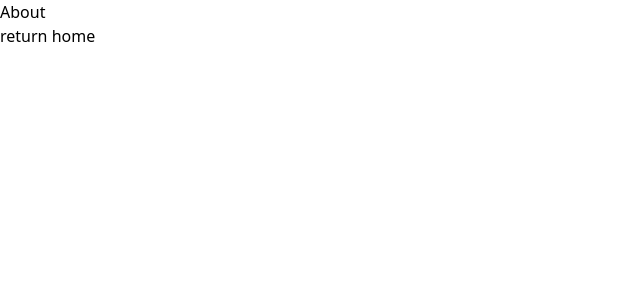
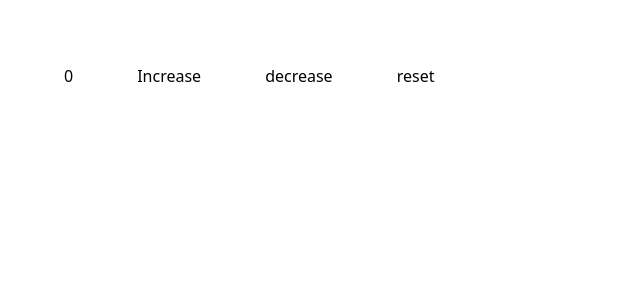
Before and after one commit to Code-Coterie-Team/toturial-react, a React (Vite) app: page /about in a window 1280 px wide. Shown: the top 300 px of the page, without its empty margins (0-640 px from the left). Built offline with nearby package versions, Linux system fonts and the light colour scheme.

Commit message:
useReducer

```diff
--- a/src/App.jsx
+++ b/src/App.jsx
@@ -1,15 +1,47 @@
-import { Route, Routes } from "react-router-dom";
-import Home from "./pages/home";
-import About from "./pages/about";
-import NoPage from "./pages/NoPage";
+// import { useRef } from "react";
+
+import { useReducer } from "react";
 
 const App = () => {
+  // const [count, setCount] = useState(0);
+
+  const initialCount = 0;
+
+  const reducer = (state, action) => {
+    if (action.payload === "INCREASE") {
+      return state + 1;
+    }
+
+    if (action.payload === "DECREASE") {
+      return state - 1;
+    }
+
+    if (action.payload === "RESET") {
+      return 0;
+    }
+  };
+
+  const [count, dispatch] = useReducer(reducer, initialCount);
+
+  //increase
+  // setCount((prev)=>prev +1)
+  //decrease
+  //setCount((prev)=>prev-1)
+  //reset
+  //setCount(0)
+  //
+
   return (
-    <Routes>
-      <Route path="/" element={<Home />} />
-      <Route path="/about" element={<About />} />
-      <Route path="*" element={<NoPage />} />
-    </Routes>
+    <div className="p-16 flex gap-16">
+      <h1>{count}</h1>
+      <button onClick={() => dispatch({ payload: "INCREASE" })}>
+        Increase
+      </button>
+      <button onClick={() => dispatch({ payload: "DECREASE" })}>
+        decrease
+      </button>
+      <button onClick={() => dispatch({ payload: "RESET" })}>reset</button>
+    </div>
   );
 };
 
--- a/src/main.jsx
+++ b/src/main.jsx
@@ -1,13 +1,15 @@
-import { StrictMode } from "react";
 import { createRoot } from "react-dom/client";
 import "./index.css";
 import App from "./App.jsx";
-import { BrowserRouter } from "react-router-dom";
 
 createRoot(document.getElementById("root")).render(
-  <StrictMode>
-    <BrowserRouter>
-      <App />
-    </BrowserRouter>
-  </StrictMode>
+  // // <Provider store={store}>
+  // // <StrictMode>
+  //   {/* <BrowserRouter> */}
+  //   <App />
+  //   {/* </BrowserRouter> */}
+  // // </StrictMode>
+  // // </Provider>
+
+  <App />
 );
--- a/src/pages/About.jsx
+++ b/src/pages/About.jsx
@@ -1,13 +1,6 @@
-import { Link } from "react-router-dom";
-
-const About = () => {
-  return (
-    <div>
-      <h1>About</h1>
-
-      <Link to="/">return home</Link>
-    </div>
-  );
+// eslint-disable-next-line no-unused-vars
+const sum = (a:number, b:number) => {
+  return Number(a) + Number(b);
 };
 
-export default About;
+sum(, "dfd"); // NaN
--- a/src/pages/Contact.jsx
+++ b/src/pages/Contact.jsx
@@ -1,5 +1,5 @@
 const Contact = () => {
-  return <div>Contact</div>;
+  return <button>Contact</button>;
 };
 
 export default Contact;
```
